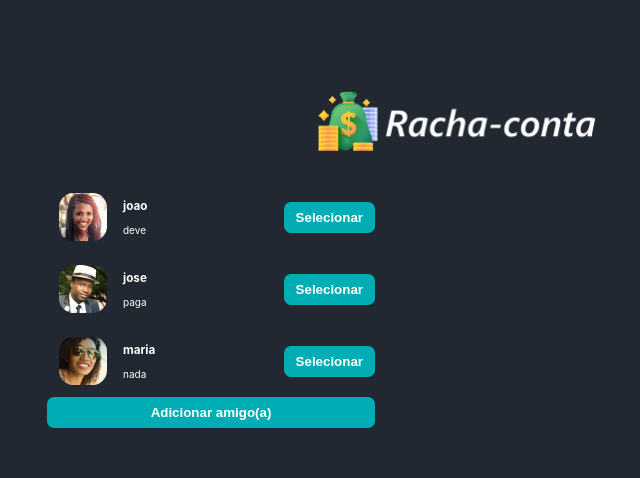
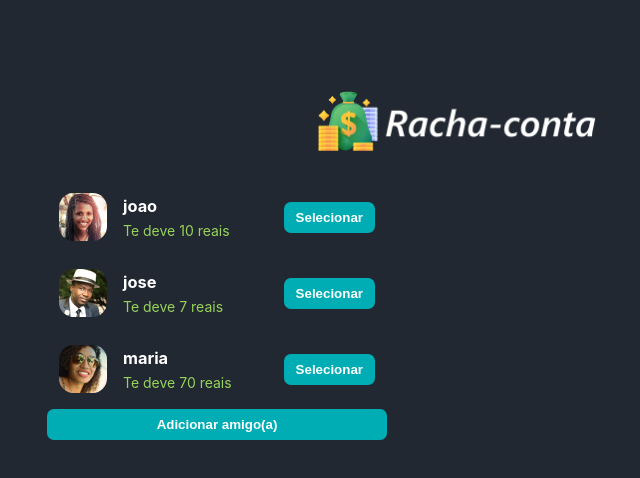
Before and after one commit to muritadb/racha-conta, a React (Vite) app: page / in a window 1280 px wide. Shown: the top 478 px of the page, without its empty margins (183-823 px from the left). Built offline with nearby package versions, Linux system fonts and the light colour scheme.

Commit message:
lista inicial

```diff
--- a/src/App.jsx
+++ b/src/App.jsx
@@ -4,32 +4,38 @@ const friends = [
   {
     img: './friends/alessandra-48.jpg',
     name: 'joao',
-    status: 'deve',
+    balance: 10,
     id: crypto.randomUUID()
   },
   {
     img: './friends/antonio-48.jpg',
     name: 'jose',
-    status: 'paga',
+    balance: 7,
     id: crypto.randomUUID()
   },
   {
     img: './friends/renata-48.jpg',
     name: 'maria',
-    status: 'nada',
+    balance: 70,
     id: crypto.randomUUID()
   },
 ]
+
+const getMsgInfo = balance => balance < 0
+  ? { message: `Você deve ${Math.abs(balance)} reais`, color: 'red-debit' }
+  : balance > 0
+    ? { message: `Te deve ${balance} reais`, color: 'green-credit' }
+    : { message: 'Estão quites', color: 'white-neutral' }
 
 const App = () => {
   const [formAddFriend, setFormAddFriend] = useState(false)
   const [formPayBill, setFormPayBill] = useState(false)
 
-  const isAddFriend = (id) => {
-    const friendSelected = friends.filter(friend => friend.id === id)
-    return friendSelected ? setFormAddFriend(!formAddFriend) : formAddFriend
+  // const isAddFriend = (id) => {
+  //   const friendSelected = friends.filter(friend => friend.id === id)
+  //   return friendSelected ? setFormAddFriend(!formAddFriend) : formAddFriend
 
-  }
+  // }
 
 
   const isPayBill = () => setFormPayBill(!formPayBill)
@@ -45,22 +51,20 @@ const App = () => {
       <img src="./logo-racha-conta.png" alt="logo" />
     </header>
     <main className="app ">
-      <ul className="sidebar">
-        {friends.map(({ id, name, status, img }) => (
-          <li
-            key={id}
-          >
-            <img src={img} alt="logo" />
-            <h3>{name}</h3>
-            <p>{status}</p>
-            <button
-              className={!formAddFriend ? "button" : "button button-close"}
-              onClick={() => isAddFriend(id)}
-            >
-              {!formAddFriend ? 'Selecionar' : 'Fechar'}
-            </button>
+      <aside className="sidebar">
+        <ul>
+          {friends.map((friend) => {
+            const { message, color } = getMsgInfo(friend.balance)
+
+            return (
+              <li key={friend.id}>
+                <img src={friend.img} alt={`Foto de ${friend.name}`} />
+                <h3>{friend.name}</h3>
+                <p className={color}>{message}</p>
+                <button className="button">Selecionar</button>
               </li>
-        ))}
+            )
+          })}
 
           {formPayBill &&
             <form className="form-add-friend" onSubmit={addFriend}>
@@ -76,6 +80,7 @@ const App = () => {
 
           <button onClick={isPayBill} className="button ">Adicionar amigo(a)</button>
         </ul>
+      </aside>
       {formAddFriend &&
         <form className="form-split-bill">
           <h2>Rache a conta com Antonio</h2>
```
Also changed, not shown: .eslintrc.cjs. Lines whose indentation alone changed are shown as unchanged.
